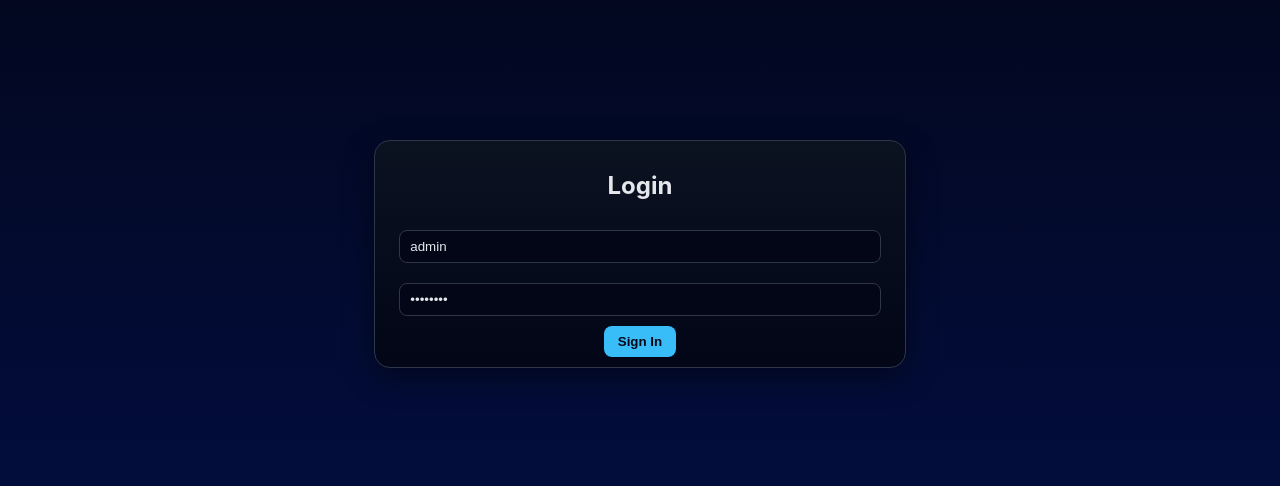
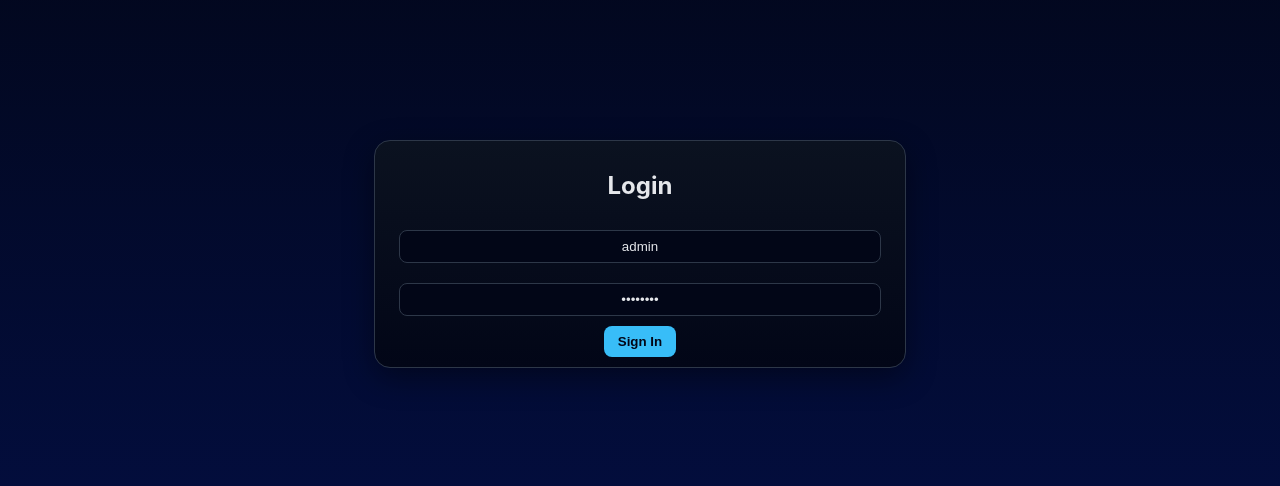
Before and after one commit to TomasGB/Home-Automation-System, a React (Create React App) app in the folder frontend/: page / in a window 1280 px wide. Shown: the part 146-632 px from the top of the page. Built offline with nearby package versions, Linux system fonts and the light colour scheme.

Commit message:
UI changes

```diff
--- a/frontend/src/styles.css
+++ b/frontend/src/styles.css
@@ -87,6 +87,23 @@ button:disabled {
   box-shadow: 0 10px 30px rgba(0,0,0,0.4);
   border: 1px solid var(--border);
   transition: transform 0.2s ease, box-shadow 0.2s ease;
+  align-items: center;
+  justify-content: center;
+  text-align: center;
+}
+
+.card input{
+  max-width: 90%;
+  margin: 10px;
+  align-items: center;
+  text-align: center;
+}
+
+.card select{
+  max-width: 97%;
+  margin: 10px;
+  align-items: center;
+  text-align: center;
 }
 
 .card:hover {
@@ -96,7 +113,7 @@ button:disabled {
 /* Status dot */
 .status-container {
   display: flex;
-  justify-content: center;
+  align-content: center;
   align-items: center;
   margin: 12px;
 }
@@ -135,6 +152,12 @@ input, select {
   padding: 12px;
   border-radius: 12px;
   margin-bottom: 12px;
+  align-items: center;
+  justify-content: center;
+}
+
+.learn-panel button{
+  margin: 5px;
 }
 
 /* -------------------------------------------
```
Also changed, not shown: frontend/src/components/DeviceCard.js (+0 -43 lines).
